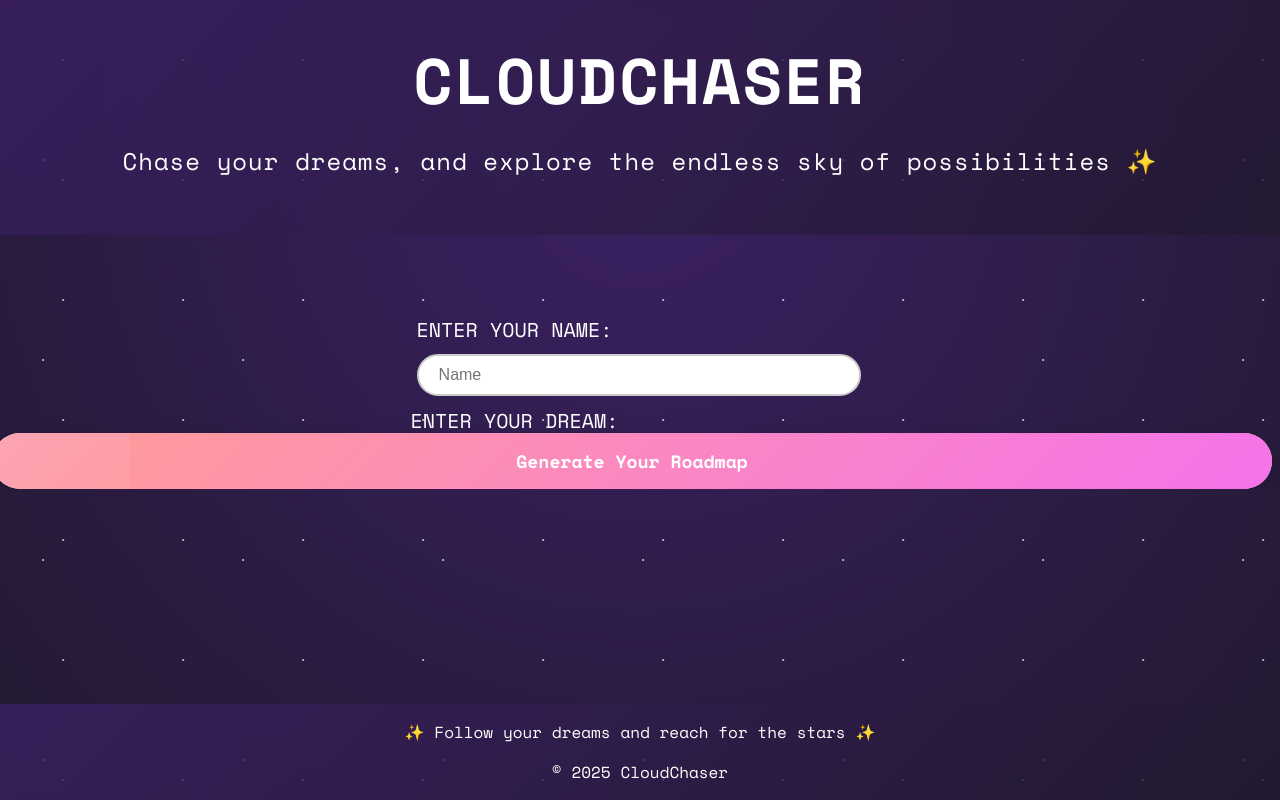
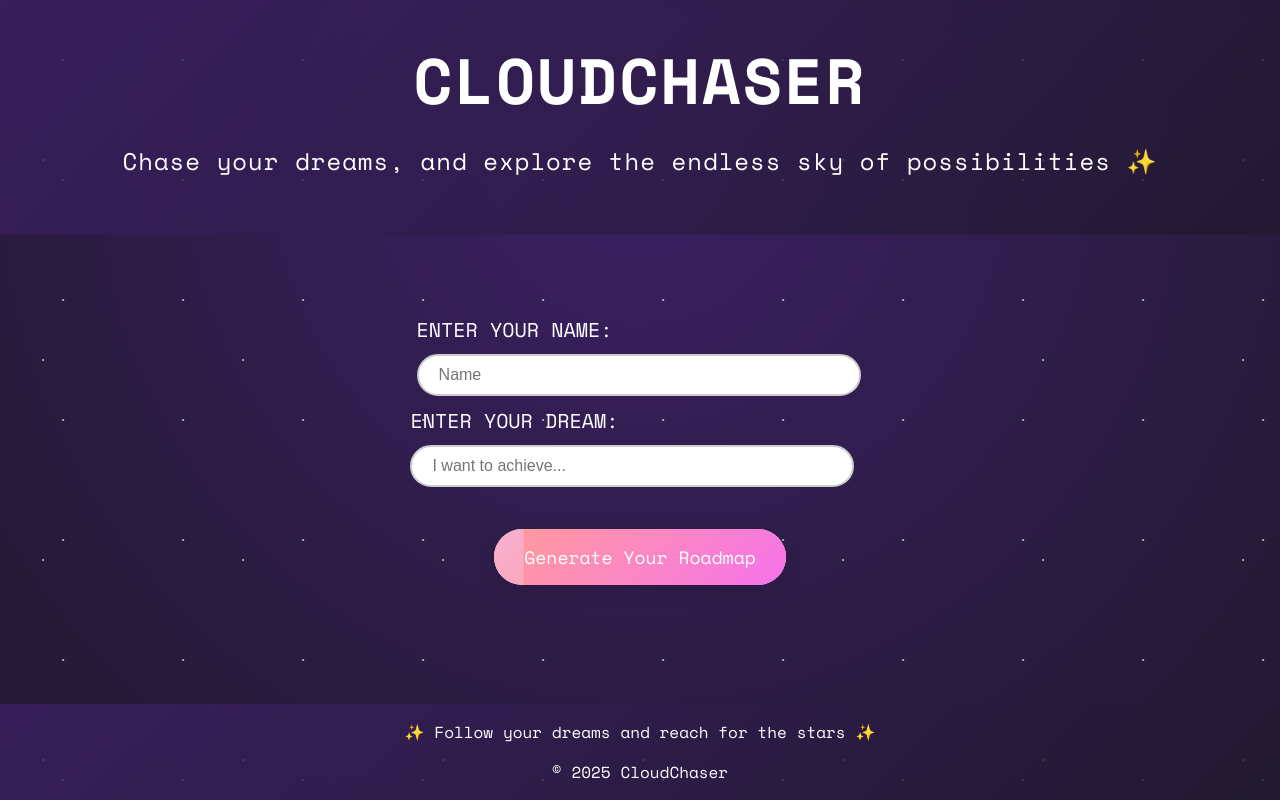
Before and after one commit to notpoorvi/CloudChaser, a React (Vite) app: page /input in a window 1280 px wide. Built offline with nearby package versions, Linux system fonts and the light colour scheme.

Commit message:
Updated main page

```diff
--- a/src/App.css
+++ b/src/App.css
@@ -1,4 +1,4 @@
-@import url('https://fonts.googleapis.com/css2?family=Space+Mono:ital,wght@0,400;0,700;1,400;1,700&display=swap');
+@import url('https://fonts.googleapis.com/css2?family=Space+Mono:ital,wght@0,400;0,700;1,400;1,700&family=Stardos+Stencil:wght@400;700&display=swap');
 
 html {
     scroll-behavior: smooth;
@@ -7,7 +7,7 @@ html {
 body {
     background: radial-gradient(circle at 50% 20%, #3b2063, #22192F);
     color: white;
-    font-family: "Space Mono", monospace;
+    font-family: "Space Mono", sans-serif;
     font-optical-sizing: auto;
     font-style: normal;
     min-height: 100vh;
@@ -100,7 +100,7 @@ body {
     border: none;
     padding: 15px 30px;
     font-size: 18px;
-    font-family: "Space Mono", monospace;
+    font-family: "Space Mono", sans-serif;
     color: #fff;
     border-radius: 50px;
     position: relative;
@@ -108,6 +108,7 @@ body {
     cursor: pointer;
     box-shadow: 0 4px 20px rgba(0, 0, 0, 0.1);
     transition: all 0.3s ease-in-out;
+    margin: 2rem;
 }
 
 .home-button:hover, .submit-button:hover {
@@ -153,7 +154,7 @@ body {
 
 .input-header {
     color: #ffff;
-    font-family: 'Space Mono', monospace;
+    font-family: 'Space Mono', sans-serif;
     font-size: 4rem;
     font-weight: bold;
     text-align: center;
@@ -164,7 +165,7 @@ body {
 
 h2 {
     color: #ffffff;
-    font-family: 'Space Mono', monospace;
+    font-family: 'Space Mono', sans-serif;
     text-align: center;
 }
 
@@ -175,7 +176,7 @@ h2 {
     justify-content: center;
     align-items: center;
     flex-direction: column;
-    font-family: "Space Mono", monospace;
+    font-family: "Space Mono", sans-serif;
     overflow: hidden;
 }
 
@@ -195,7 +196,7 @@ label {
     font-size: 20px;
     margin: 0;
     color: white;
-    font-family: 'Space Mono', monospace;
+    font-family: 'Space Mono', sans-serif;
 }
 
 input[type="text"] {
@@ -247,24 +248,25 @@ input[type="text"]:focus {
     display: flex;
     justify-content: center;
     align-items: center;
-    margin-top: 2rem;
+    margin-top: 3rem;
     overflow: hidden;
+
 }
 
 .spline-container canvas {
     background-color: #3b2063;
-    /* width: 100%;
-    height: 100%; */
+    width: 100%;
+    height: 100%;
 }
 
-button {
-    background-color: #003366;
+.cloud-button {
+    background-color: transparent;
     color: white;
     border: none;
     border-radius: 4px;
     cursor: pointer;
     align-items: center;
-    font-family: 'Space Mono', monospace;
+    font-family: 'Space Mono', sans-serif;
     font-size: 18px;
     font-weight: bold;
     margin-top: -4rem;
--- a/src/pages/Home.jsx
+++ b/src/pages/Home.jsx
@@ -42,11 +42,13 @@ function Home() {
         </p>
       </header>
 
-      <button onClick={handleClick}>
+      <button className="cloud-button" onClick={handleClick}>
         <div className="spline-container">
           <Spline
             scene="https://prod.spline.design/uJtUTdrviADhJRWo/scene.splinecode"
-            style={{backgroundColor: "#3b2063"}}
+            style={{
+              backgroundColor: "#3b2063",
+            }}
           />
         </div>
       </button>
--- /dev/null
+++ b/src/pages/InputPage.css
@@ -0,0 +1,89 @@
+@import url('https://fonts.googleapis.com/css2?family=Space+Mono:ital,wght@0,400;0,700;1,400;1,700&display=swap');
+
+h2 {
+    color: #ffffff;
+    font-family: "Space Mono", monospace;
+    text-align: center;
+}
+
+form {
+    display: flex;
+    flex-direction: column;
+    align-items: center;
+    background-color: rgba(46, 5, 81, 0.8);
+    padding: 10vh 10vw;
+    border-radius: 8px;
+    height: auto;
+    max-width: 600px;
+    box-sizing: border-box;
+}
+
+label {
+    font-size: 20px;
+    margin-bottom: 8px;
+    color: white;
+    font-family: 'Space Mono', monospace;
+}
+
+input[type="text"] {
+    background-color: #fff;
+    color: #333;
+    padding: 10px 20px;
+    font-size: 16px;
+    margin-bottom: 16px;
+    border-radius: 50px;
+    border: 2px solid #ccc;
+    width: 100%;
+    max-width: 400px;
+    margin: 10px 0;
+    transition: all 0.3s case;
+    align-items: center;
+}
+
+input[type="text"]:before,
+input[type="text"]:after {
+    content: "";
+    position: absolute;
+    background-color: #fff;
+    border-radius: 50%;
+    z-index: -1;
+}
+
+input[type="text"]::before {
+    width: 60px;
+    height: 60px;
+    top: -20px;
+    left: -30px;
+}
+
+input[type="text"]::after {
+    width: 60px;
+    height: 60px;
+    top: -20px;
+    left: -30px;
+}
+
+input[type="text"]:focus {
+    outline: none;
+    box-shadow: 0 0 10px rgba(76, 175, 80, 0.5);
+}
+
+button {
+    padding: 10px 20px;
+    background-color: #003366;
+    color: white;
+    border: none;
+    border-radius: 4px;
+    cursor: pointer;
+    align-items: center;
+    font-size: 18px;
+    font-weight: bold;
+}
+
+button:hover {
+    background-color: #00509e ;
+}
+
+form, input[type="text"], button {
+    box-sizing: border-box;
+}
```
Also changed, not shown: src/MainPageForm.jsx (added, +33 -0 lines).
